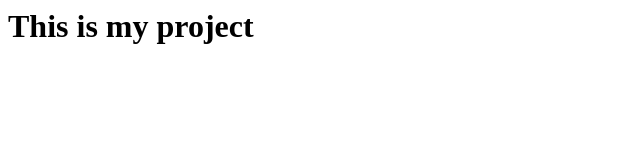
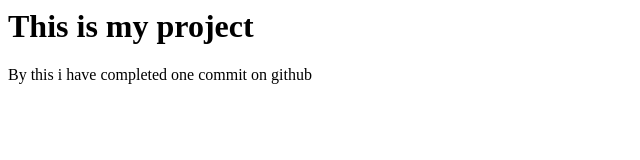
Before and after one commit to satsystem/buy-a-home, a plain HTML site: page index.html in a window 1280 px wide. Shown: the whole page, without its empty margins (0-640 px from the left). Drawn offline with Linux system fonts and the light colour scheme.

Commit message:
added a para

```diff
--- a/index.html
+++ b/index.html
@@ -1 +1,2 @@
 <h1>This is my project</h1>
+<p>By this i have completed one commit on github </p>
```
